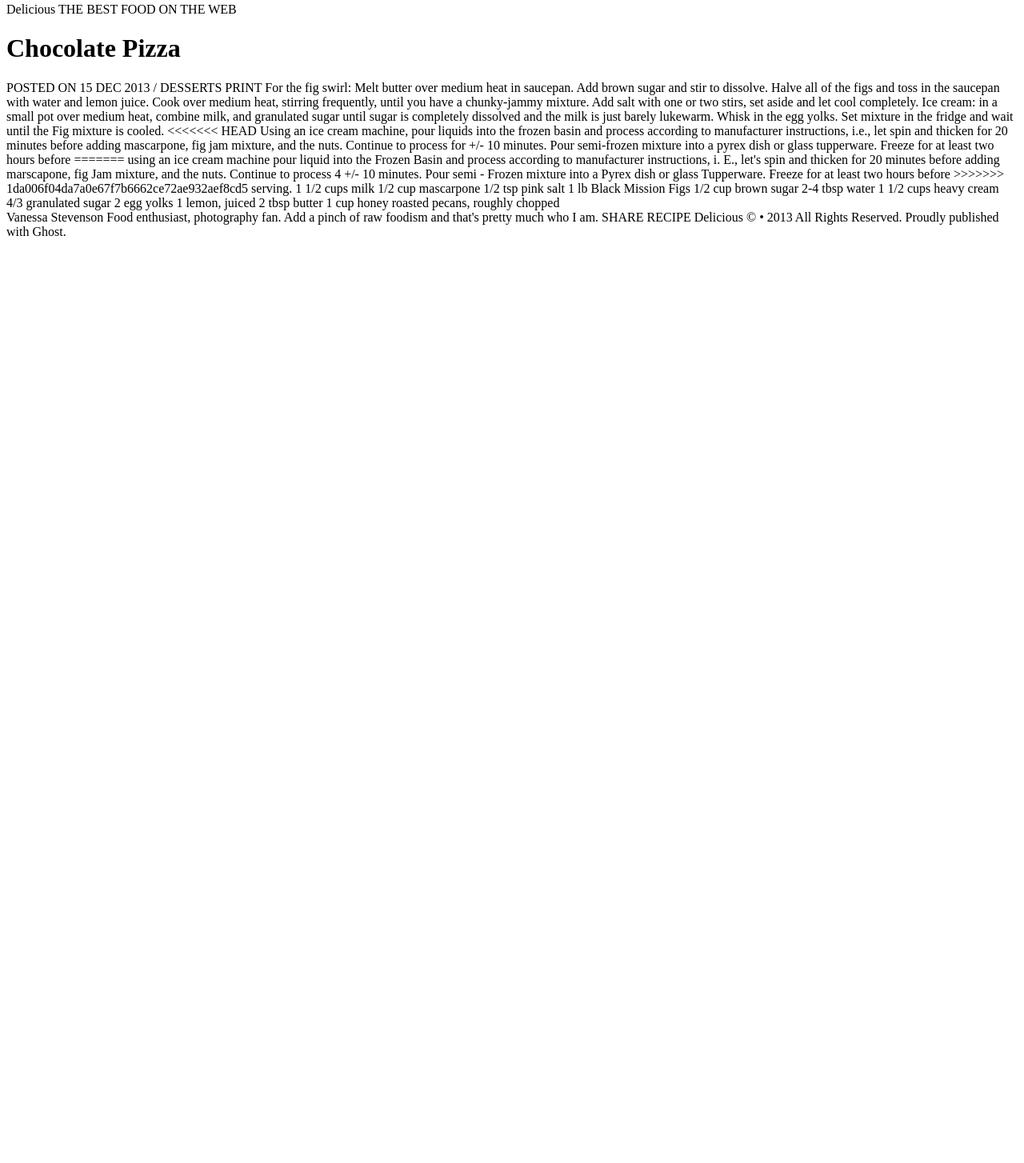
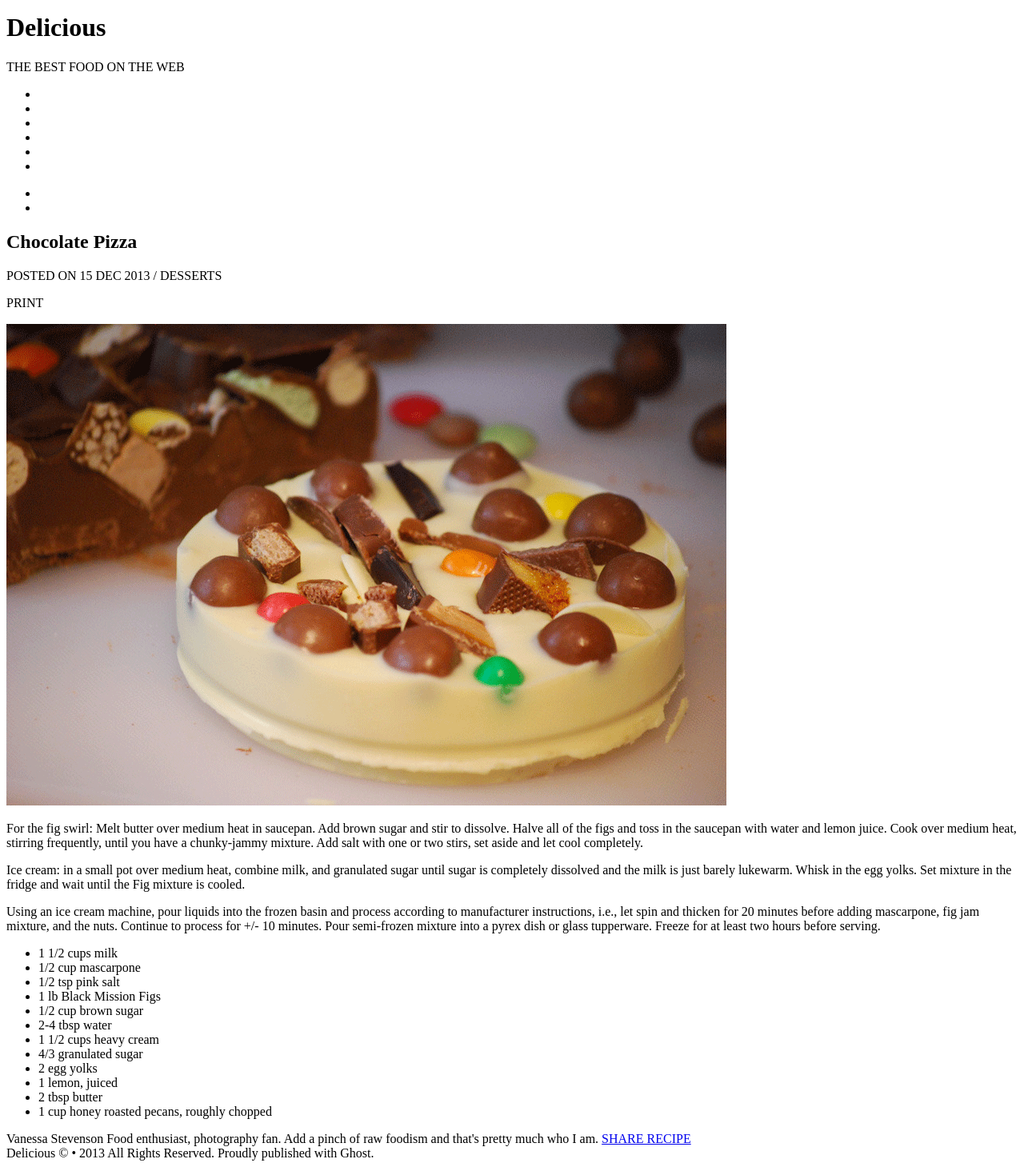
Before and after one commit to davidallanturner/chocolate-pizza, a plain HTML site: page index.html in a window 1280 px wide. Shown: the part 5-1459 px from the top of the page at 80% size. Before the commit the page ends 800 px from the top, so only its background shows below. Drawn offline with Linux system fonts and the light colour scheme.

Commit message:
structural changes

```diff
--- a/index.html
+++ b/index.html
@@ -1,60 +1,85 @@
 <!DOCTYPE html>
 <html lang="en">
+
 <head>
  <meta charset="UTF-8">
  <meta http-equiv="X-UA-Compatible" content="IE=edge">
  <meta name="viewport" content="width=device-width, initial-scale=1.0">
  <title>Delicious -- Chocolate Pizza</title>
 </head>
+
 <body>
 
  <header>
-Delicious
-THE BEST FOOD ON THE WEB
+  <h1>Delicious</h1>
+  <p>THE BEST FOOD ON THE WEB</p>
+  <nav>
+   <ul>
+    <li><i></i></li>
+    <li><i></i></li>
+    <li><i></i></li>
+    <li><i></i></li>
+    <li><i></i></li>
+    <li><i></i></li>
+   </ul>
+   <ul>
+    <li><i></i></li>
+    <li><i></i></li>
+   </ul>
+  </nav>
  </header>
 
  <main>
 
-  <h1>Chocolate Pizza</h1>
-  POSTED ON 15 DEC 2013 / DESSERTS PRINT
-  For the fig swirl: Melt butter over medium heat in saucepan. Add brown sugar and stir to dissolve. Halve all of the
-  figs and toss in the saucepan with water and lemon juice. Cook over medium heat, stirring frequently, until you have a
-  chunky-jammy mixture. Add salt with one or two stirs, set aside and let cool completely.
 
-  Ice cream: in a small pot over medium heat, combine milk, and granulated sugar until sugar is completely dissolved and
-  the milk is just barely lukewarm. Whisk in the egg yolks. Set mixture in the fridge and wait until the Fig mixture is
-  cooled.
-<<<<<<< HEAD
-  Using an ice cream machine, pour liquids into the frozen basin and process according to manufacturer instructions, i.e., let spin and thicken for 20 minutes before adding mascarpone, fig jam mixture, and the nuts. Continue to process for +/-
-  10 minutes. Pour semi-frozen mixture into a pyrex dish or glass tupperware. Freeze for at least two hours before
-=======
+  <section>
+  <h2>Chocolate Pizza</h2>
+  POSTED ON 15 DEC 2013 / DESSERTS <p><i></i>PRINT</p>
+  </section>
 
-  using an ice cream machine pour liquid into the Frozen Basin and process according to manufacturer instructions, i. E.,
-  let's spin and thicken for 20 minutes before adding marscapone, fig Jam mixture, and the nuts. Continue to process 4 +/-
-  10 minutes. Pour semi - Frozen mixture into a Pyrex dish or glass Tupperware. Freeze for at least two hours before
->>>>>>> 1da006f04da7a0e67f7b6662ce72ae932aef8cd5
-  serving.
+  <article>
+   <img src="img/choco-pizza.png" alt="White Chocolate Pizza">
+   <p>For the fig swirl: Melt butter over medium heat in saucepan. Add brown sugar and stir to dissolve. Halve all of
+    the
+    figs and toss in the saucepan with water and lemon juice. Cook over medium heat, stirring frequently, until you have
+    a
+    chunky-jammy mixture. Add salt with one or two stirs, set aside and let cool completely.</p>
 
-  1 1/2 cups milk
-  1/2 cup mascarpone
-  1/2 tsp pink salt
-  1 lb Black Mission Figs
-  1/2 cup brown sugar
-  2-4 tbsp water
-  1 1/2 cups heavy cream
-  4/3 granulated sugar
-  2 egg yolks
-  1 lemon, juiced
-  2 tbsp butter
-  1 cup honey roasted pecans, roughly chopped
+   <p>Ice cream: in a small pot over medium heat, combine milk, and granulated sugar until sugar is completely dissolved
+    and
+    the milk is just barely lukewarm. Whisk in the egg yolks. Set mixture in the fridge and wait until the Fig mixture
+    is
+    cooled.</p>
 
+   <p>Using an ice cream machine, pour liquids into the frozen basin and process according to manufacturer instructions,
+    i.e., let spin and thicken for 20 minutes before adding mascarpone, fig jam mixture, and the nuts. Continue to
+    process for +/-
+    10 minutes. Pour semi-frozen mixture into a pyrex dish or glass tupperware. Freeze for at least two hours before
+    serving.</p>
+
+  <ul>
+   <li>1 1/2 cups milk</li>
+   <li>1/2 cup mascarpone</li>
+   <li>1/2 tsp pink salt</li>
+   <li>1 lb Black Mission Figs</li>
+   <li>1/2 cup brown sugar</li>
+   <li>2-4 tbsp water</li>
+   <li>1 1/2 cups heavy cream</li>
+   <li>4/3 granulated sugar</li>
+   <li>2 egg yolks</li>
+   <li>1 lemon, juiced</li>
+   <li>2 tbsp butter</li>
+   <li>1 cup honey roasted pecans, roughly chopped</li>
+  </ul>
+  </article>
  </main>
 
  <footer>
-
+   <section id = 'bio'>
   Vanessa Stevenson
   Food enthusiast, photography fan. Add a pinch of raw foodism and that's pretty much who I am.
-  SHARE RECIPE
+  <a href="#">SHARE RECIPE</a>
+  </section>
   Delicious &copy; &bullet; 2013 All Rights Reserved.
   Proudly published with Ghost.
 
@@ -62,4 +87,5 @@ THE BEST FOOD ON THE WEB
 
 
 </body>
+
 </html>
```
